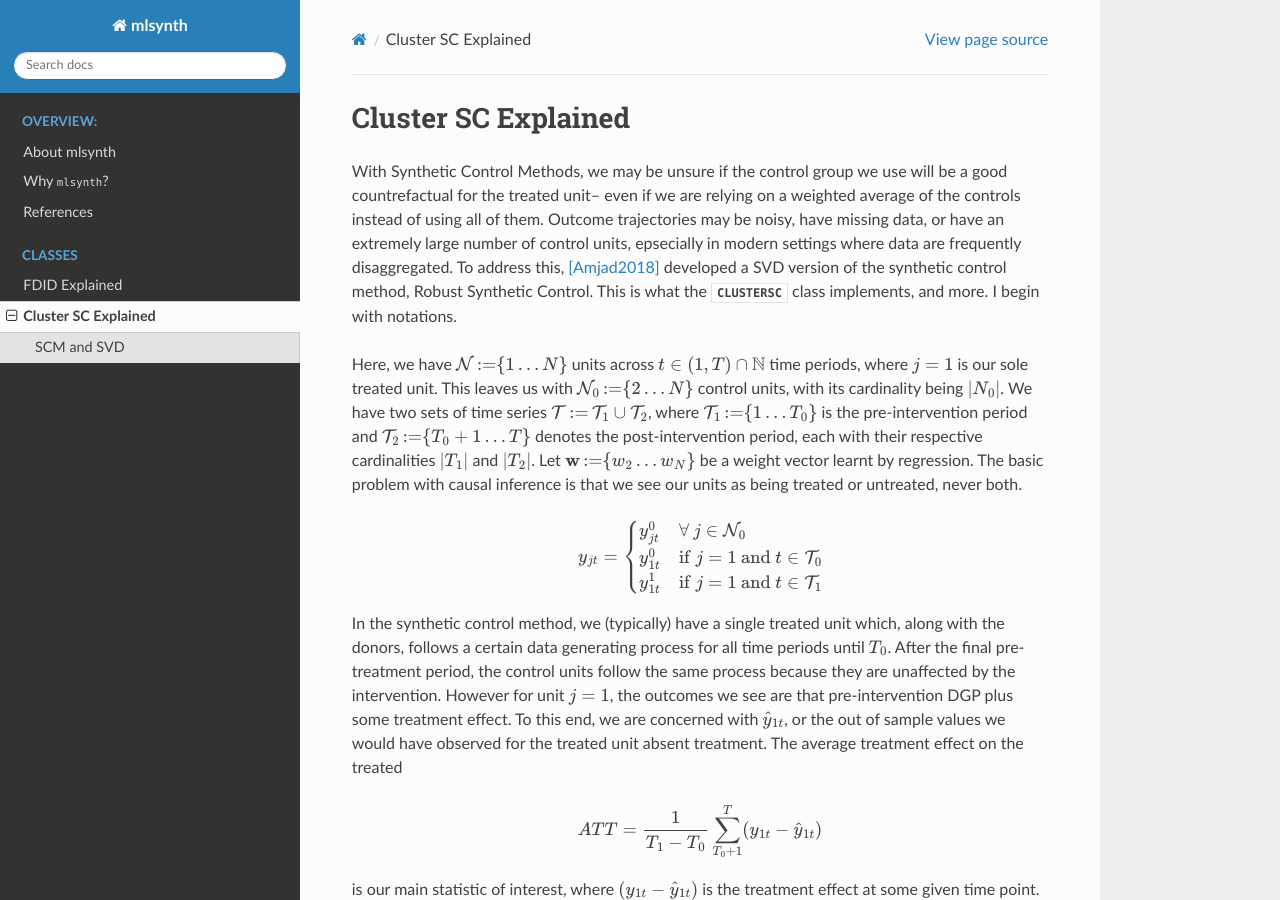
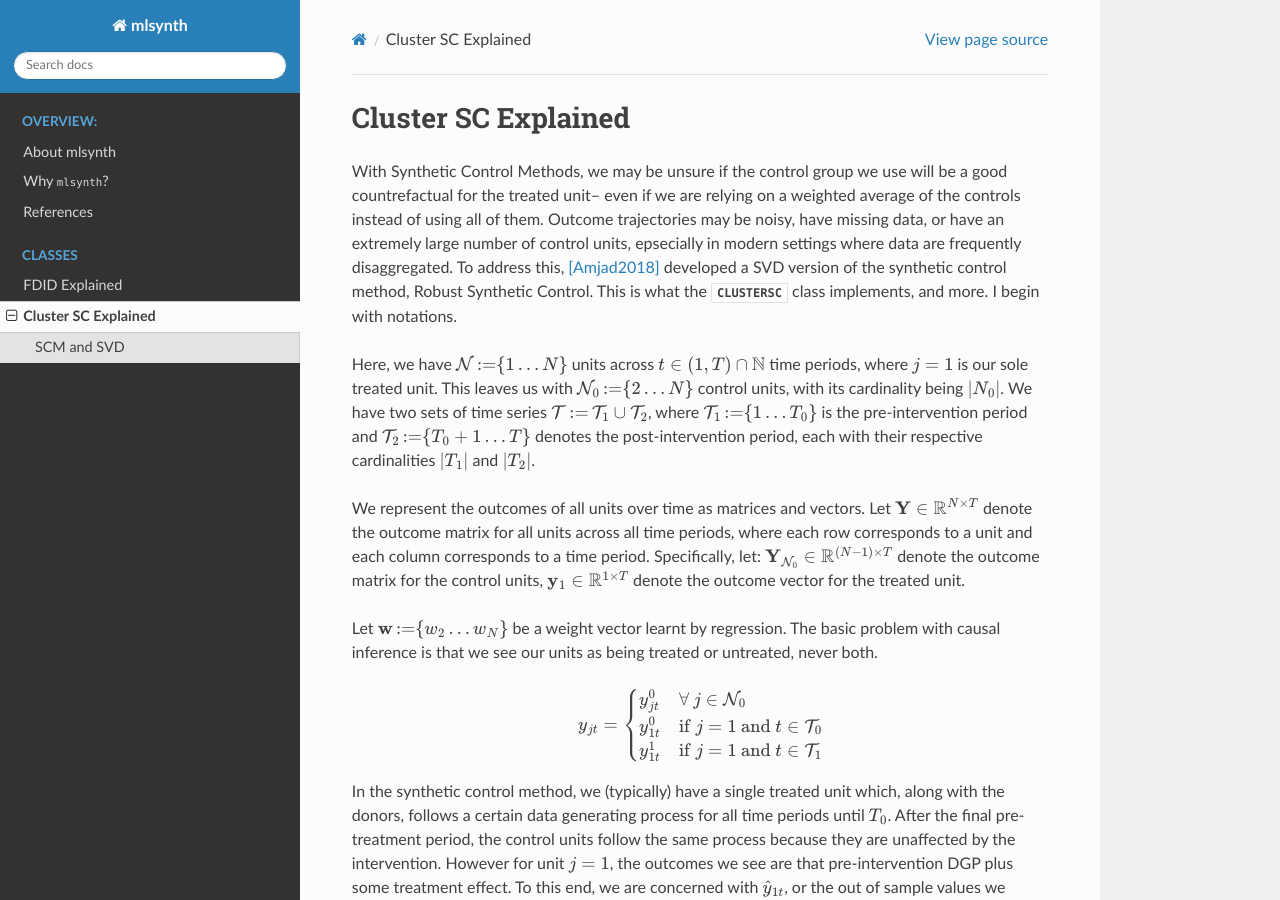
Before and after one commit to jgreathouse9/mlsynth, a Sphinx documentation site: the page built from docs/clustersc.rst, in a window 1280 px wide and 900 px high. Built offline with Sphinx 7.4.7 and the Read the Docs theme 3.1.0, drawn with Linux system fonts in a browser that asks for light colours; pages that are not in the unit, such as notebooks, are missing from menus.

Commit message:
Update clustersc.rst

```diff
--- a/docs/clustersc.rst
+++ b/docs/clustersc.rst
@@ -10,7 +10,11 @@ with its cardinality being :math:`|N_0|`. We have two sets of time series
 :math:`\mathcal{T} \operatorname*{:=}\mathcal{T}_1 \cup \mathcal{T}_2`, where
 :math:`\mathcal{T}_1 \operatorname*{:=} \lbrace{1 \ldots T_0 \rbrace}` is the pre-intervention period and
 :math:`\mathcal{T}_2 \operatorname*{:=}\lbrace{T_0+1 \ldots T \rbrace}` denotes the post-intervention period,
-each with their respective cardinalities :math:`|T_1|` and :math:`|T_2|`. Let :math:`\mathbf{w} \operatorname*{:=}\lbrace{w_2 \ldots w_N \rbrace}`
+each with their respective cardinalities :math:`|T_1|` and :math:`|T_2|`.
+
+We represent the outcomes of all units over time as matrices and vectors. Let :math:`\mathbf{Y} \in \mathbb{R}^{N \times T}` denote the outcome matrix for all units across all time periods, where each row corresponds to a unit and each column corresponds to a time period. Specifically, let: :math:`\mathbf{Y}_{\mathcal{N}_0} \in \mathbb{R}^{(N-1) \times T}` denote the outcome matrix for the control units, :math:`\mathbf{y}_1 \in \mathbb{R}^{1 \times T}` denote the outcome vector for the treated unit.
+
+Let :math:`\mathbf{w} \operatorname*{:=}\lbrace{w_2 \ldots w_N \rbrace}`
 be a weight vector learnt by regression. The basic problem with causal inference is that we see our units as being treated or untreated, never both.
 
 .. math::
```
